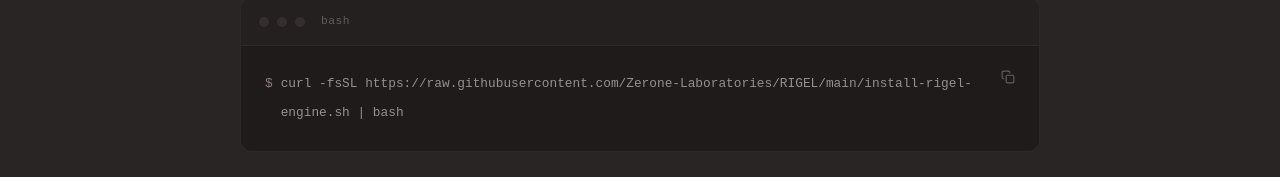
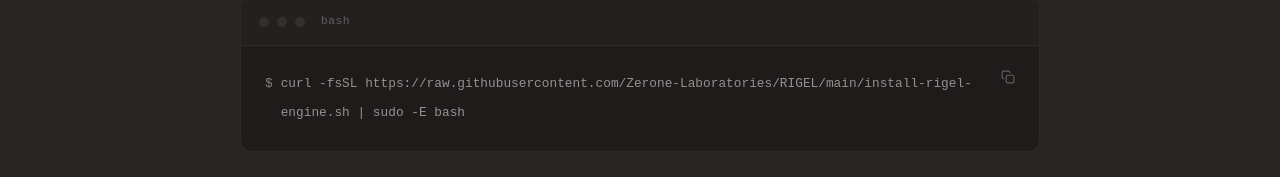
Before and after one commit to z3r0n3br4instorm/rigel-landing, a Next.js app: page / in a window 1280 px wide. Shown: the part 2282-2459 px from the top of the page. Built offline with nearby package versions, Linux system fonts and the light colour scheme.

Commit message:
feat: minor fixes

```diff
--- a/app/components/Hero.tsx
+++ b/app/components/Hero.tsx
@@ -3,7 +3,7 @@
 
 export default function Hero() {
   const [copied, setCopied] = useState(false);
-  const cmd = "curl -fsSL https://raw.githubusercontent.com/Zerone-Laboratories/RIGEL/main/install-rigel-engine.sh | bash";
+  const cmd = "curl -fsSL https://raw.githubusercontent.com/Zerone-Laboratories/RIGEL/main/install-rigel-engine.sh | sudo -E bash";
 
   const handleCopy = () => {
     navigator.clipboard.writeText(cmd);
--- a/app/components/InstallSection.tsx
+++ b/app/components/InstallSection.tsx
@@ -3,7 +3,7 @@
 
 export default function InstallSection() {
   const [copied, setCopied] = useState(false);
-  const cmd = "curl -fsSL https://raw.githubusercontent.com/Zerone-Laboratories/RIGEL/main/install-rigel-engine.sh | bash";
+  const cmd = "curl -fsSL https://raw.githubusercontent.com/Zerone-Laboratories/RIGEL/main/install-rigel-engine.sh | sudo -E bash";
 
   const handleCopy = () => {
     navigator.clipboard.writeText(cmd);
```
Also changed, not shown: 1 other file (tests, documents, lock files or other folders).
